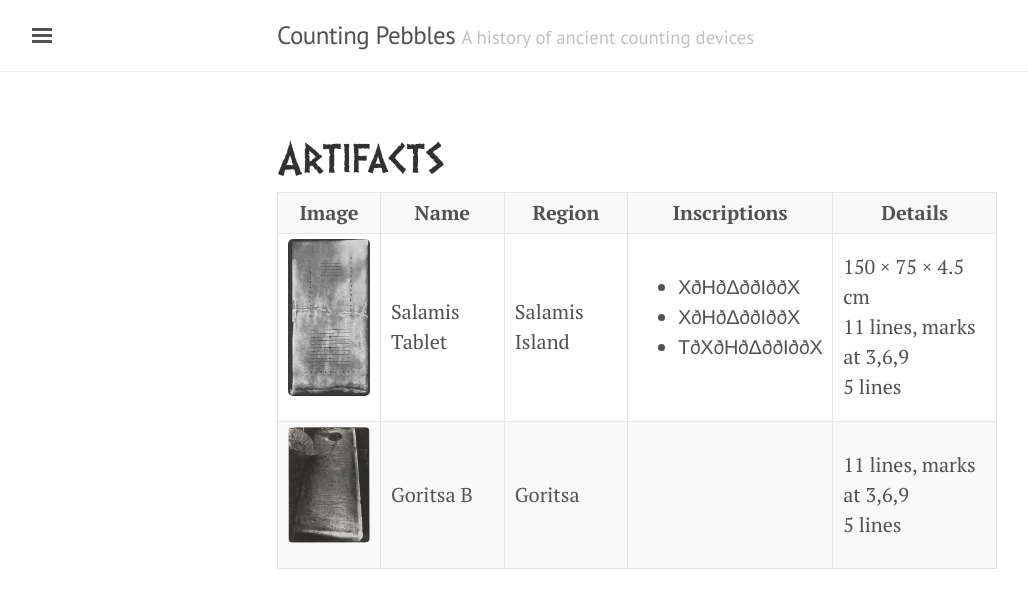
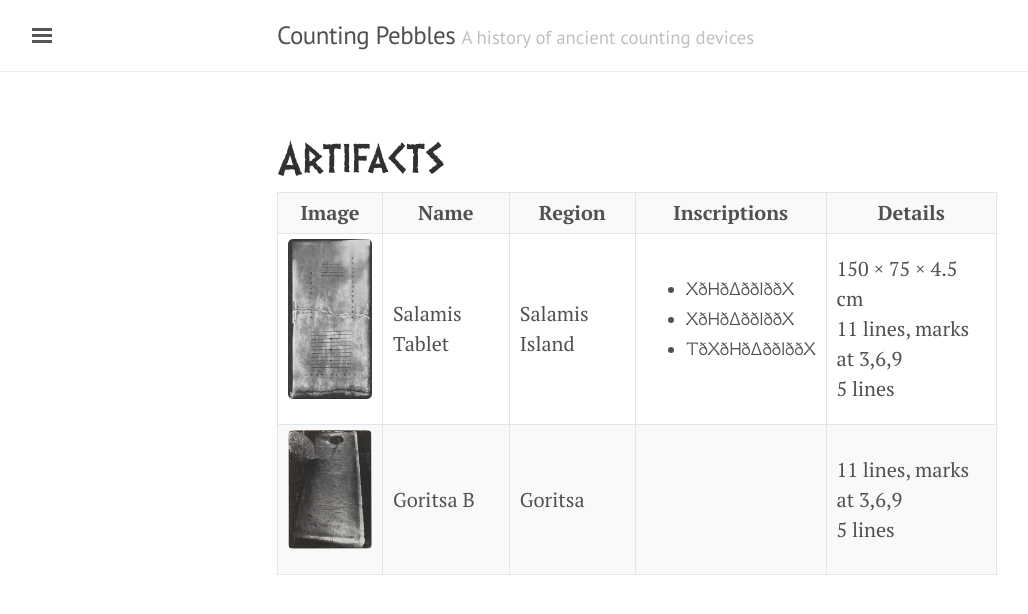
Before and after one commit to jtb/counting-pebbles, a Jekyll site: the page built from artifacts.md, in a window 1280 px wide. Shown: the top 614 px of the page, without its empty margins (3-1031 px from the left). Built offline with Jekyll 4.4.1, drawn with Linux system fonts in a browser that asks for light colours; some web fonts are replaced.

Commit message:
fix typo

```diff
--- a/public/css/custom.css
+++ b/public/css/custom.css
@@ -25,7 +25,7 @@
 
 @font-face {
   font-family: "Greek";
-  src: url(/counting-pebbles/assests/fonts/gfs-neohellenic.regular.ttf);
+  src: url(/counting-pebbles/assets/fonts/gfs-neohellenic.regular.ttf);
 }
 
 .gfs {
```
